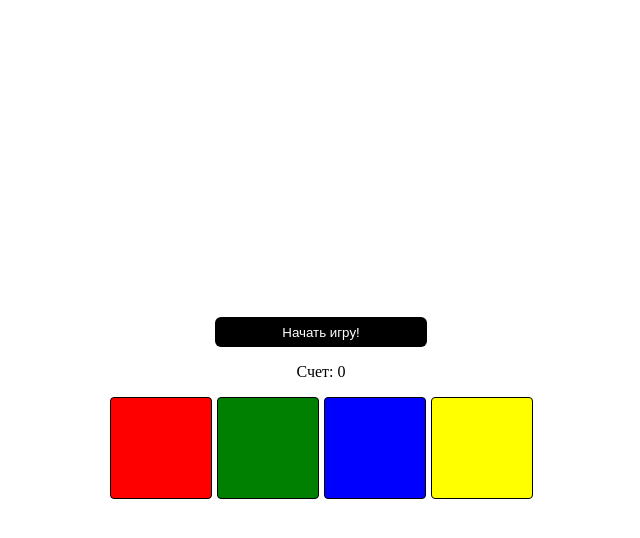
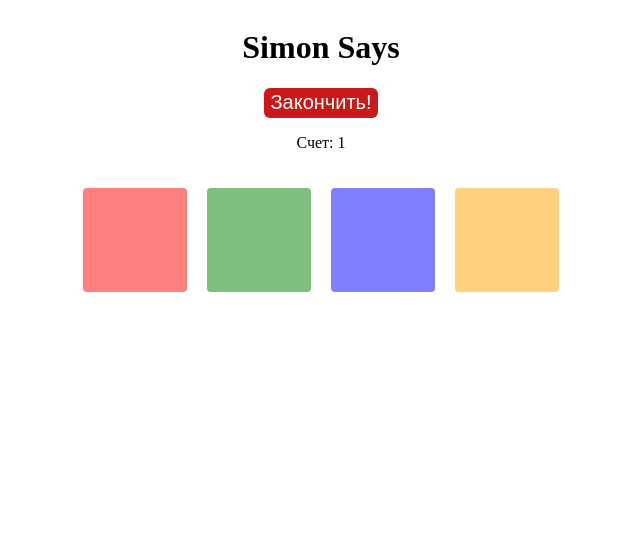
Before and after one commit to Sacramental48/memory-challenge, a Vue app: page / in a window 1280 px wide. Both pictures are taken after a click on the button "Начать игру!". Shown: the top 538 px of the page, without its empty margins (319-959 px from the left). Built offline with nearby package versions, Linux system fonts and the light colour scheme.

Commit message:
implemented part of the basic logic

```diff
--- a/src/App.vue
+++ b/src/App.vue
@@ -1,10 +1,28 @@
 <template>
     <div class="wrapper">
         <div class="wrapper__container">
-            <button class="wrapper__start">Начать игру!</button>
-            <p>Счет: {{ rounds }}</p>
+            <h1>Simon Says</h1>
+            <button v-if="!step.length" class="wrapper__start" @click="startGame">Начать игру!</button>
+            <div class="wrapper__group" v-else>
+                <h2 v-if="isStartRound === false">Игра окончена!</h2>
+                <div class="wrapper__buttons">
+                    <button v-if="isStartRound === true" class="wrapper__end" @click="endGame">Закончить!</button>
+                </div>
+            </div>
+            <div class="wrapper__output">
+                <p v-if="isGameOver === true">Вы достигли: {{ rounds }} раунда!</p>
+                <p v-else>Счет: {{ rounds }}</p>
+            </div>
             <div class="wrapper__field">
-                <span class="wrapper__square" :style="{'backgroundColor': getColor(index)}" v-for="(_, index) in 4" :key="index"></span>
+                <span
+                    class="wrapper__square"
+                    :style="{
+                        'backgroundColor': getColor(index),
+                        'opacity': highlitedSquares.includes(index) ? 1 : 0.5,
+                    }"
+                    @click="chooseCorrectSquare(index)"
+                    v-for="(_, index) in 4" :key="index"
+                ></span>
             </div>
         </div>
     </div>
@@ -15,13 +33,105 @@ export default {
     name: 'App',
     data() {
         return {
-            colors: ['red', 'green', 'blue', 'yellow'],
+            colors: ['red', 'green', 'blue', 'orange'],
             rounds: 0,
+            step: [],
+            myChoose: [],
+            highlitedSquares: [],
+            isStartRound: false,
+            isNextStep: false,
+            isGameOver: false,
         }
     },
     methods: {
         getColor(id) {
             return this.colors[id % this.colors.length];
+        },
+
+        startGame() {
+            if(this.isStartRound === false) {
+                this.rounds = 0;
+                this.isStartRound = true;
+                this.isGameOver = false;
+
+                setTimeout(() => {
+                    this.generateSequence();
+                }, 500);
+            }
+
+        },
+
+        generateSequence() {
+            this.rounds++;
+            this.highlitedSquares = [];
+
+
+            const randomIndex = Math.floor(Math.random() * 4);
+            this.step.push(randomIndex);
+
+            const addColorWithDelay = (index) => {
+                if (index >= this.step.length) return;
+
+                setTimeout(() => {
+                    this.highlitedSquares.push(this.step[index]);
+                    addColorWithDelay(index + 1);
+                }, 1000 * index);
+            };
+
+            addColorWithDelay(0);
+
+            if(this.highlitedSquares) {
+                setTimeout(() => {
+                    this.highlitedSquares = [];
+                }, 1000);
+            }
+
+            return this.step;
+        },
+
+        endGame() {
+            this.isStartRound = false;
+            this.isNextStep = false;
+            this.step = [];
+            this.myChoose = [];
+            this.isGameOver = true;
+        },
+
+        nextStep() {
+            setTimeout(() => {
+                this.generateSequence();
+                this.myChoose = [];
+            }, 500);
+        },
+
+        chooseCorrectSquare(index) {
+            if(this.isStartRound) {
+                this.myChoose.push(index);
+                for(let i = 0; i < this.myChoose.length; i++) {
+                    if(this.isArrayEqual(this.myChoose, this.step)) {
+                        this.isNextStep = true;
+                        this.nextStep();
+                        return true;
+                    } else {
+                        this.isStartRound = false;
+                        this.isGameOver = true;
+                        return true;
+                    }
+                }
+            }
+        },
+
+        isArrayEqual(arr1, arr2) {
+            if (arr1.length !== arr2.length) {
+                return false;
+            }
+
+            for(let i = 0; i < arr1.length; i++) {
+                if(arr1[i] !== arr2[i]) {
+                    return false;
+                }
+            }
+            return true;
         }
     }
 }
--- a/src/assets/styles/main.css
+++ b/src/assets/styles/main.css
@@ -1,7 +1,6 @@
 .wrapper {
     display: flex;
     justify-content: center;
-    align-items: center;
     height: 100vh;
 }
 
@@ -11,30 +10,55 @@
     align-items: center;
 }
 
-.wrapper__start {
-    width: 50%;
+.wrapper__container button {
     height: 30px;
     border: none;
-    background-color: #000000;
     border-radius: 6px;
     cursor: pointer;
     color: #ffffff;
+    font-size: 20px;
+}
+
+.wrapper__start {
+    background-color: #1ad640;
+}
+
+.wrapper__end {
+    background-color: #ca1919;
+}
+
+.wrapper__next {
+    background-color: #1ad640;
+}
+
+.wrapper__buttons {
+    display: flex;
+    gap: 20px;
+}
+
+.wrapper__group {
+    display: flex;
+    flex-direction: column;
+}
+
+.wrapper__output {
+    margin-bottom: 20px;
 }
 
 .wrapper__field {
     display: flex;
-    gap: 5px;
+    gap: 20px;
 }
 
 .wrapper__square {
     display: block;
     width: 100px;
     height: 100px;
-    border: 1px solid black;
     border-radius: 4px;
     cursor: pointer;
+    border: 2px solid transparent;
 }
 
 .wrapper__square:hover {
-    filter: brightness(90%);
+    border: 2px solid black;
 }
```
Also changed, not shown: src/newFile.js (added, +68 -0 lines).
